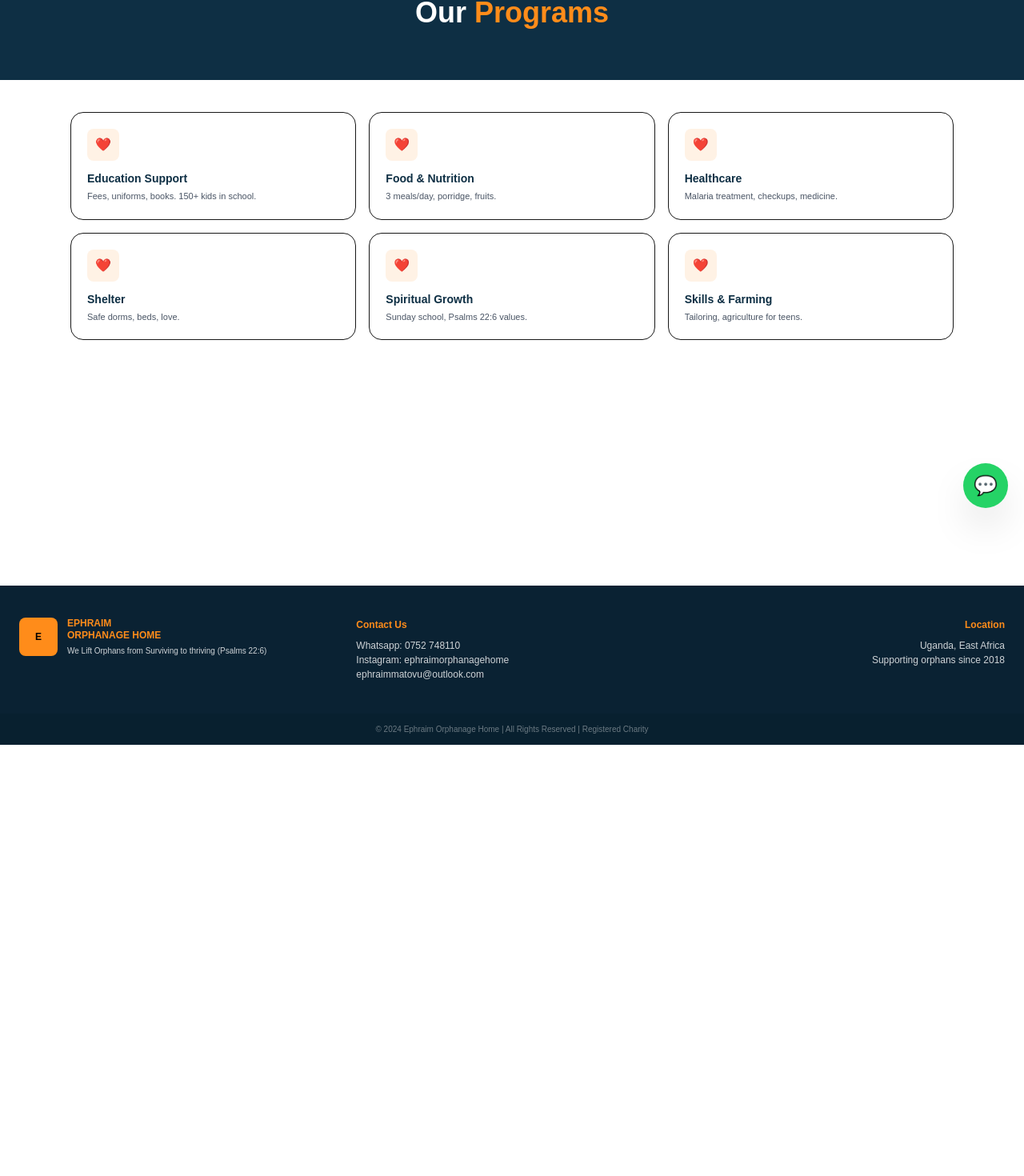
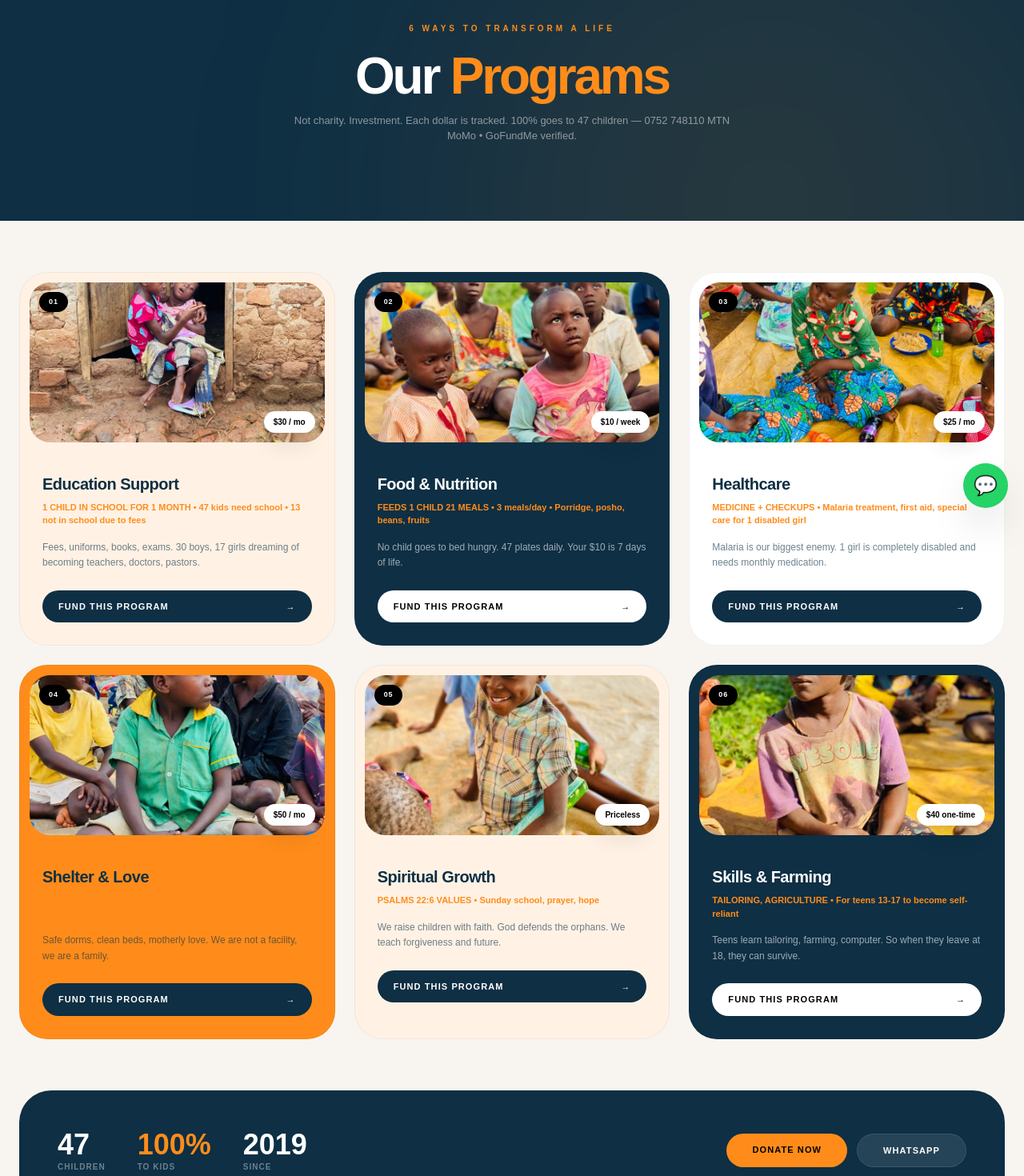
Before and after one commit to xoucho10/ephraim-orphanage, a Next.js app: page /programs in a window 1280 px wide. Shown: the part 145-1615 px from the top of the page at 80% size. Before the commit the page ends 1076 px from the top, so only its background shows below. Built offline with nearby package versions, Linux system fonts and the light colour scheme.

Commit message:
LUXURY programs page - store style with 10 real photos + impact pricing

```diff
--- a/src/app/programs/page.tsx
+++ b/src/app/programs/page.tsx
@@ -1,20 +1,134 @@
-import ProgramCard from '@/components/ProgramCard'
+import Link from 'next/link'
+
+const programs = [
+  {
+    n:"01",
+    title:"Education Support",
+    price:"$30 / mo",
+    image:"/hero6.jpg",
+    impact:"1 child in school for 1 month",
+    stats:"47 kids need school • 13 not in school due to fees",
+    desc:"Fees, uniforms, books, exams. 30 boys, 17 girls dreaming of becoming teachers, doctors, pastors.",
+    color:"bg-[#FFF2E5]",
+  },
+  {
+    n:"02",
+    title:"Food & Nutrition",
+    price:"$10 / week",
+    image:"/hero3.jpg",
+    impact:"Feeds 1 child 21 meals",
+    stats:"3 meals/day • Porridge, posho, beans, fruits",
+    desc:"No child goes to bed hungry. 47 plates daily. Your $10 is 7 days of life.",
+    color:"bg-[#0E2F44]",
+    dark:true
+  },
+  {
+    n:"03",
+    title:"Healthcare",
+    price:"$25 / mo",
+    image:"/hero8.jpg",
+    impact:"Medicine + checkups",
+    stats:"Malaria treatment, first aid, special care for 1 disabled girl",
+    desc:"Malaria is our biggest enemy. 1 girl is completely disabled and needs monthly medication.",
+    color:"bg-white",
+  },
+  {
+    n:"04",
+    title:"Shelter & Love",
+    price:"$50 / mo",
+    image:"/hero2.jpg",
+    impact:"Full care for 1 child",
+    stats:"Rent, beds, blankets, 24/7 mama care",
+    desc:"Safe dorms, clean beds, motherly love. We are not a facility, we are a family.",
+    color:"bg-[#FF8C1A]",
+  },
+  {
+    n:"05",
+    title:"Spiritual Growth",
+    price:"Priceless",
+    image:"/hero5.jpg",
+    impact:"Psalms 22:6 values",
+    stats:"Sunday school, prayer, hope",
+    desc:"We raise children with faith. God defends the orphans. We teach forgiveness and future.",
+    color:"bg-[#FFF2E5]",
+  },
+  {
+    n:"06",
+    title:"Skills & Farming",
+    price:"$40 one-time",
+    image:"/hero10.jpg",
+    impact:"Tailoring, agriculture",
+    stats:"For teens 13-17 to become self-reliant",
+    desc:"Teens learn tailoring, farming, computer. So when they leave at 18, they can survive.",
+    color:"bg-[#0E2F44]",
+    dark:true
+  },
+]
 
 export default function ProgramsPage(){
-  const list = [
-    {title:"Education Support",desc:"Fees, uniforms, books. 150+ kids in school."},
-    {title:"Food & Nutrition",desc:"3 meals/day, porridge, fruits."},
-    {title:"Healthcare",desc:"Malaria treatment, checkups, medicine."},
-    {title:"Shelter",desc:"Safe dorms, beds, love."},
-    {title:"Spiritual Growth",desc:"Sunday school, Psalms 22:6 values."},
-    {title:"Skills & Farming",desc:"Tailoring, agriculture for teens."},
-  ]
   return (
-    <main className="bg-white min-h-screen">
-      <section className="bg-[#0E2F44] py-16 px-6 text-center"><h1 className="text-4xl font-black text-white">Our <span className="text-[#FF8C1A]">Programs</span></h1></section>
-      <div className="max-w-6xl mx-auto px-6 py-10 grid md:grid-cols-3 gap-4">
-        {list.map(p=> <ProgramCard key={p.title} title={p.title} desc={p.desc} />)}
-      </div>
+    <main className="bg-[#F8F5F1] min-h-screen">
+      {/* LUXURY HERO */}
+      <section className="bg-[#0E2F44] relative overflow-hidden">
+        <div className="absolute inset-0">
+          <div className="absolute -top-20 -right-20 w-[800px] h-[800px] bg-[#FF8C1A]/10 rounded-full blur-[150px]" />
+        </div>
+        <div className="relative max-w-7xl mx-auto px-6 py-24 text-center">
+          <p className="text-[10px] font-black tracking-[0.4em] text-[#FF8C1A]">6 WAYS TO TRANSFORM A LIFE</p>
+          <h1 className="mt-6 text-5xl md:text-[64px] font-black leading-[0.9] tracking-tighter text-white">
+            Our <span className="text-[#FF8C1A]">Programs</span>
+          </h1>
+          <p className="mt-4 text-white/50 text-[13px] max-w-xl mx-auto">
+            Not charity. Investment. Each dollar is tracked. 100% goes to 47 children — 0752 748110 MTN MoMo • GoFundMe verified.
+          </p>
+        </div>
+      </section>
+
+      {/* LUXURY GRID - LIKE PRODUCT STORE */}
+      <section className="max-w-7xl mx-auto px-6 py-16">
+        <div className="grid md:grid-cols-2 lg:grid-cols-3 gap-6">
+          {programs.map((p)=>(
+            <div key={p.n} className={`${p.color} rounded-[2.2rem] overflow-hidden border border-black/5 group hover:-translate-y-2 hover:shadow-[0_30px_60px_-20px_rgba(0,0,0,0.25)] transition-all duration-500`}>
+              {/* Image */}
+              <div className="relative p-3">
+                <img src={p.image} alt={p.title} className="w-full h-[200px] object-cover rounded-[1.6rem]" />
+                <div className="absolute top-6 left-6 bg-black text-white text-[9px] font-black tracking-widest px-3 py-1.5 rounded-full">
+                  {p.n}
+                </div>
+                <div className="absolute bottom-6 right-6 bg-white text-black text-[10px] font-black px-3 py-1.5 rounded-full shadow-xl">
+                  {p.price}
+                </div>
+              </div>
+              {/* Content */}
+              <div className="p-7">
+                <h3 className={`text-[20px] font-black leading-tight tracking-tight ${p.dark? 'text-white' : 'text-[#0E2F44]'}`}>{p.title}</h3>
+                <p className={`mt-2 text-[11px] font-bold ${p.dark? 'text-[#FF8C1A]' : 'text-[#FF8C1A]'}`}>{p.impact.toUpperCase()} • {p.stats}</p>
+                <p className={`mt-4 text-[12px] leading-relaxed ${p.dark? 'text-white/60' : 'text-[#0E2F44]/60'}`}>{p.desc}</p>
+
+                <Link href="/donate" className={`mt-6 flex justify-between items-center w-full rounded-full px-5 py-3 text-[11px] font-black tracking-widest transition ${p.dark? 'bg-white text-black hover:bg-[#FF8C1A]' : 'bg-[#0E2F44] text-white hover:bg-black'}`}>
+                  <span>FUND THIS PROGRAM</span>
+                  <span>→</span>
+                </Link>
+              </div>
+            </div>
+          ))}
+        </div>
+      </section>
+
+      {/* LUXURY IMPACT STRIP */}
+      <section className="max-w-7xl mx-auto px-6 pb-20">
+        <div className="bg-[#0E2F44] rounded-[2.5rem] p-8 md:p-12 flex flex-col md:flex-row justify-between items-center gap-8">
+          <div className="flex gap-10">
+            <div><p className="text-4xl font-black text-white">47</p><p className="text-[10px] text-white/40 tracking-widest font-black">CHILDREN</p></div>
+            <div><p className="text-4xl font-black text-[#FF8C1A]">100%</p><p className="text-[10px] text-white/40 tracking-widest font-black">TO KIDS</p></div>
+            <div><p className="text-4xl font-black text-white">2019</p><p className="text-[10px] text-white/40 tracking-widest font-black">SINCE</p></div>
+          </div>
+          <div className="flex gap-3">
+            <Link href="/donate" className="bg-[#FF8C1A] text-black px-8 py-3 rounded-full font-black text-[11px] tracking-widest">DONATE NOW</Link>
+            <Link href="https://wa.me/256752748110" className="bg-white/10 border border-white/10 text-white px-8 py-3 rounded-full font-black text-[11px] tracking-widest backdrop-blur">WHATSAPP</Link>
+          </div>
+        </div>
+      </section>
     </main>
   )
 }
```
